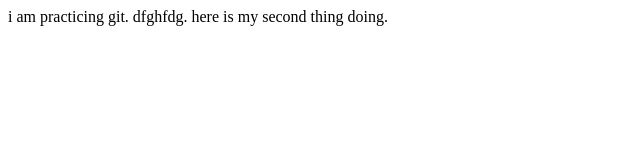
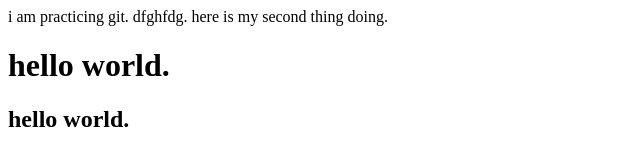
Before and after one commit to IsratMou/gitprac, a plain HTML site: page index.html in a window 1280 px wide. Shown: the whole page, without its empty margins (0-640 px from the left). Drawn offline with Linux system fonts and the light colour scheme.

Commit message:
title edit.

```diff
--- a/index.html
+++ b/index.html
@@ -8,5 +8,11 @@
 <body>
     i am practicing git. dfghfdg.
     here is my second thing doing.
+    <h1>hello world. </h1>
+    <h2>hello world. </h2>
+
+
+
+
 </body>
 </html>
```
